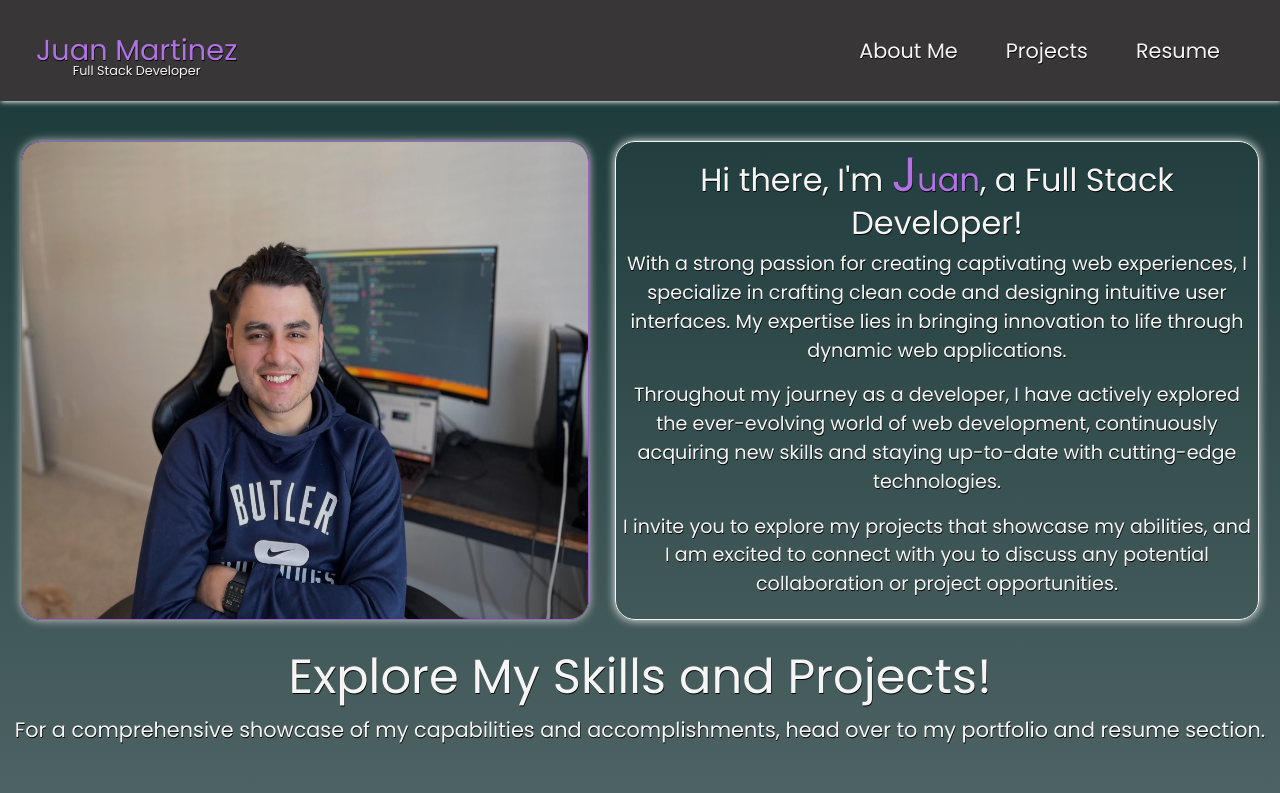
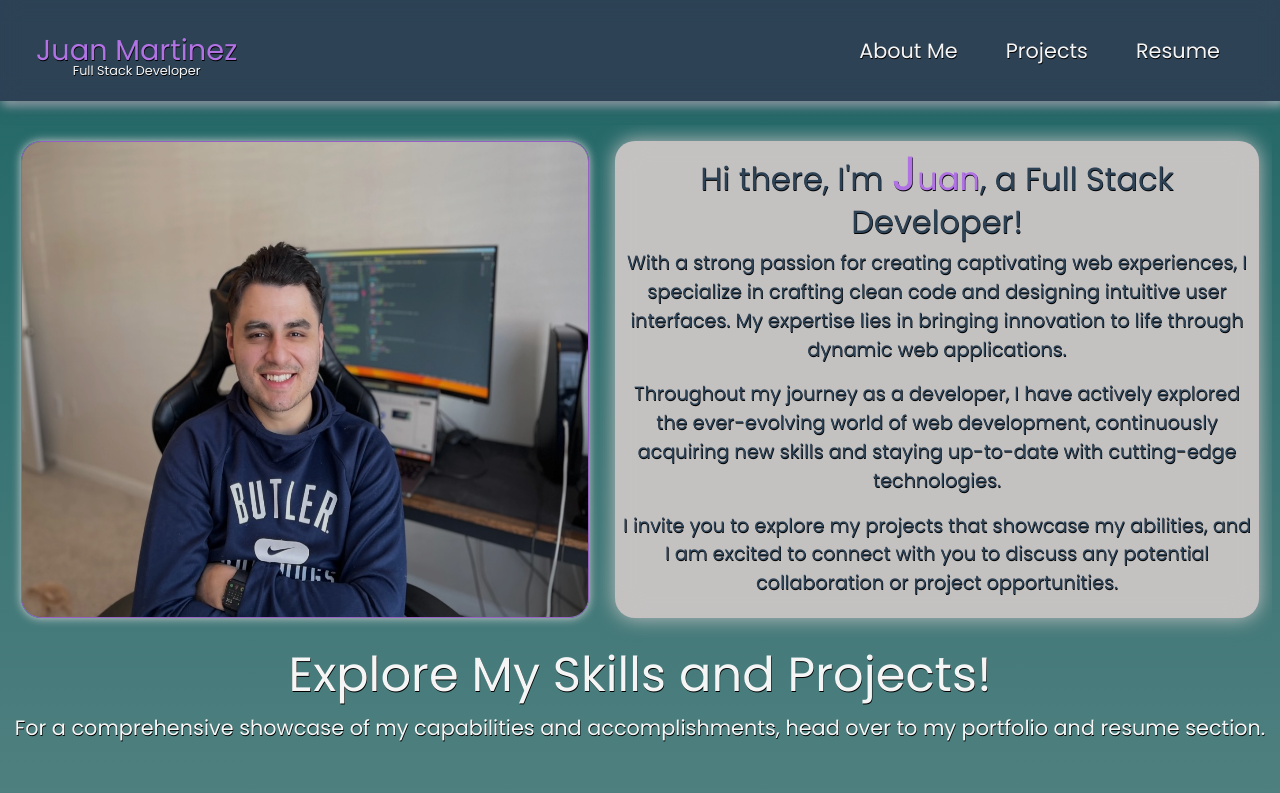
Before and after one commit to JuanMartinez503/React-portfolio, a React (Vite) app: page / in a window 1280 px wide. Shown: the top 793 px of the page. Built offline with nearby package versions, Linux system fonts and the light colour scheme.

Commit message:
made changes to the portfolio

```diff
--- a/src/App.css
+++ b/src/App.css
@@ -18,10 +18,10 @@ padding: 0;
 }
 :root {
   --primary: #b172e4;
-  --secondary:#383636;
-  --third: #183636;
+  --secondary:#2d4255;
+  --third: #1f6565;
   --complementary:  #f5f5f5;
-  --secondbg: #d0d0d0;
+  --secondbg: #c4c1c1;
 
 }
 html{
@@ -41,9 +41,22 @@ header{
 
   width: 100% !important;
   background-color: var(--secondary) !important;
-  box-shadow: 1px 1px 5px var(--complementary);
+  box-shadow: 3px 3px 10px var(--complementary);
+  position: relative
+;
+z-index: 1;
 
-
+}
+#nav::before {
+  content: "";
+  position: absolute;
+  top: 0;
+  left: 0;
+  width: 100%;
+  height: 100%;
+ background-color: inherit !important;
+  filter: blur(10px); /* Adjust the blur amount as needed */
+  z-index: -1; /* Place the background behind the content */
 }
 nav li a {
   color: var(--complementary) !important;
@@ -103,8 +116,23 @@ nav li a:hover {
 
 
 footer .mt-3 {
+  width: 100%;
   background-color: var(--secondary) !important;
+  position: relative;
+  z-index: 1;
 }
+footer .mt3::before {
+  content: "";
+  position: absolute;
+  top: 0;
+  left: 0;
+  width: 100%;
+  height: 100%;
+ background-color: inherit !important;
+  filter: blur(10px); /* Adjust the blur amount as needed */
+  z-index: -1; /* Place the background behind the content */
+}
+
 footer .card-header {
   color: var(--primary);
   font-size: 1.6rem;
@@ -143,15 +171,32 @@ footer .card-body {
 
 #home-intro{
   margin-left: 1%;
-  border: 1px solid var(--complementary);
+  background-color: var(--secondbg);
   width: 51%;
-  box-shadow:0 0 10px;
   border-radius: 20px;
+  color: var(--secondary);
+  position: relative;
+  z-index: 1;
+
 }
+#home-intro::before {
+
+    content: "";
+    position: absolute;
+    border-radius: 20px;
+    top: 0;
+    left: 0;
+    width: 100%;
+    height: 100%;
+   background-color: inherit !important;
+    filter: blur(10px); /* Adjust the blur amount as needed */
+    z-index: -1; /* Place the background behind the content */
+  }
+
 #home-intro p{
   line-height: 1.5;
+  color: var(--secondary);
   font-size: 1.2rem;
-  color: var(--complementary);
 }
 #j{
   font-size: 1.5em;
@@ -266,7 +311,7 @@ transition: all .4s;
 #project-info button {
   font-size: 1rem;
   background-color: var(--primary);
-  color: var(--third);
+  color: var(--complementary);
   border: 1px solid var(--secondary);
   border-radius: 10px;
   padding: 1%;
```
